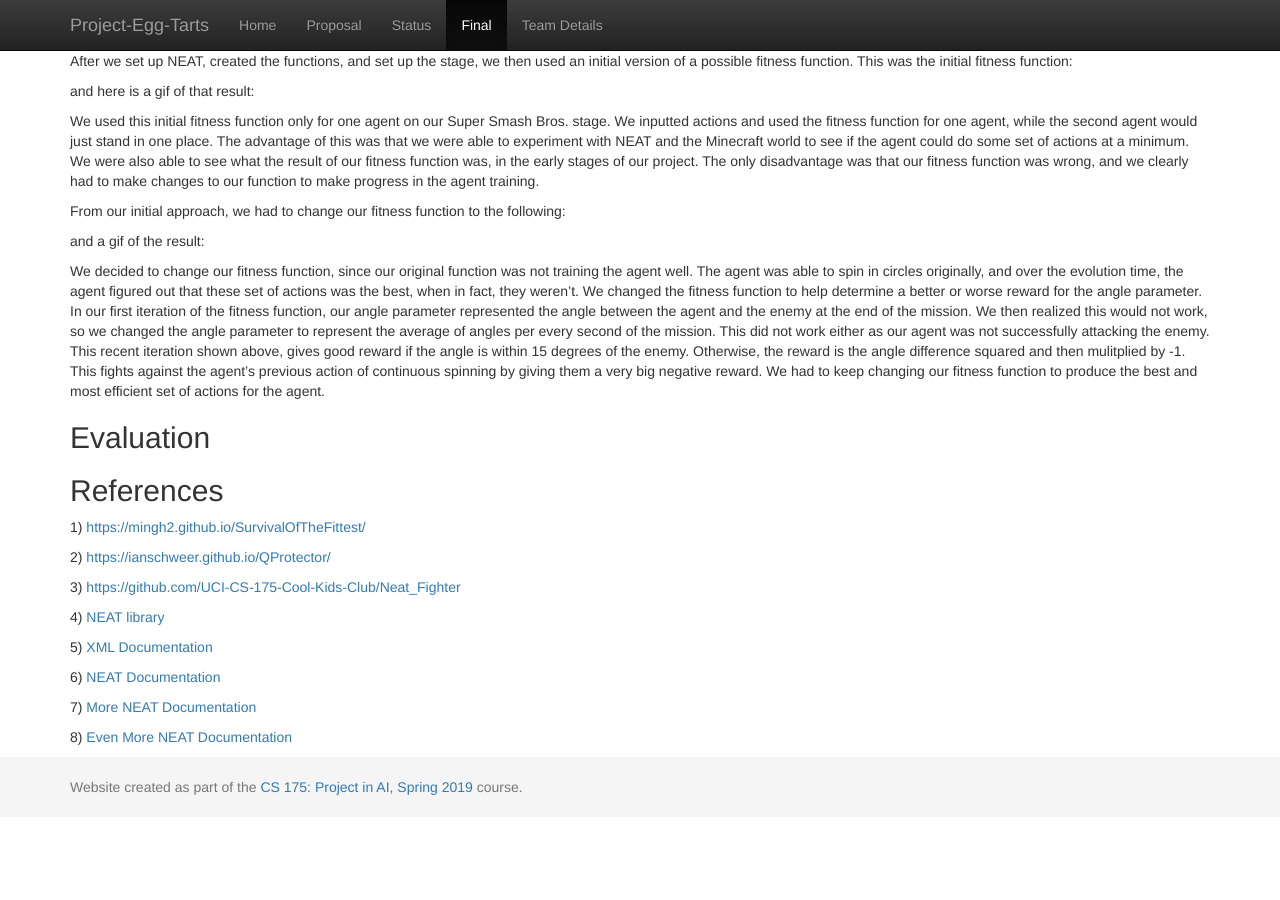
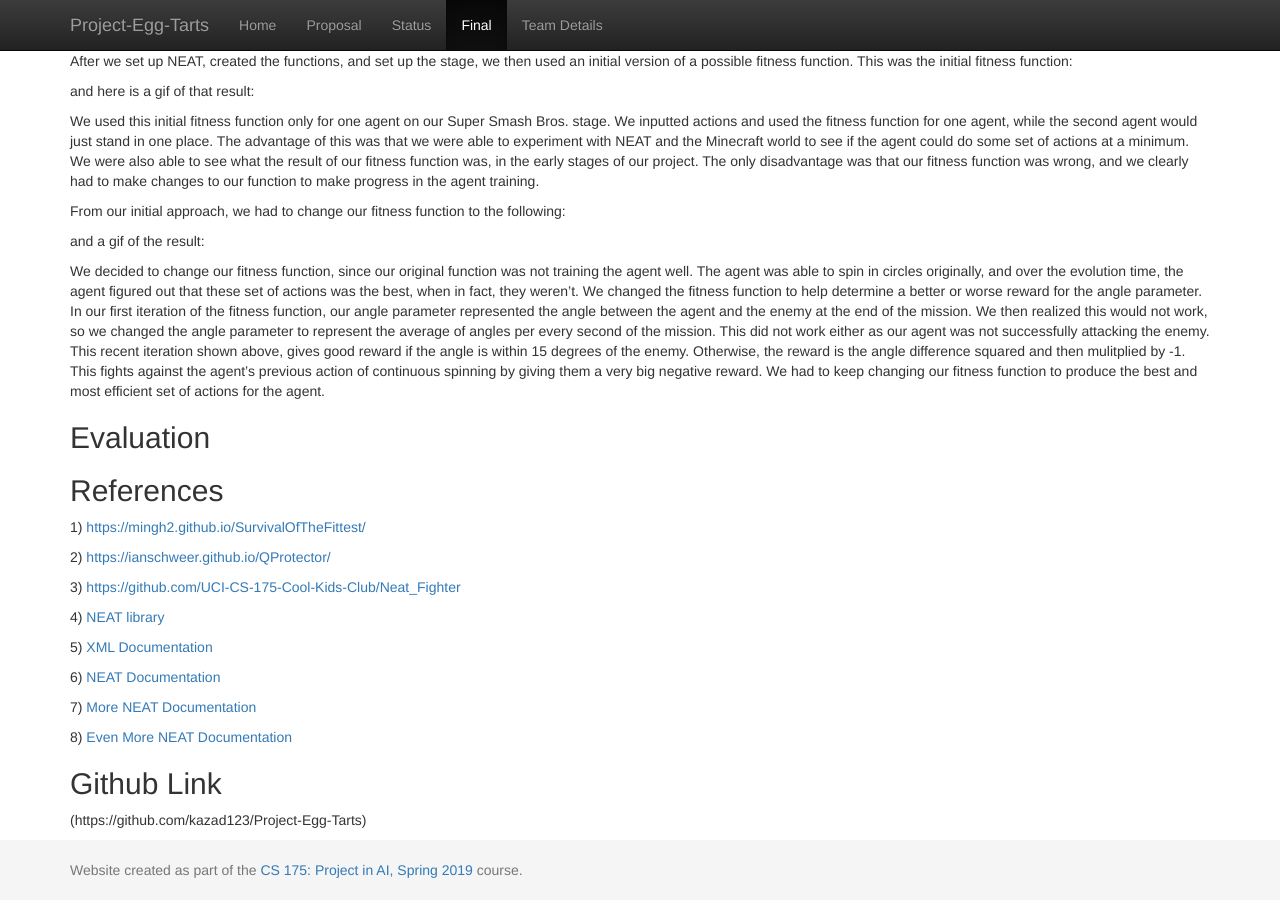
Before and after one commit to kazad123/Project_Egg_Tarts_Website, a Jekyll site: the page built from docs/final.md, in a window 1280 px wide and 900 px high, scrolled down 521 px. Built offline with Jekyll 4.4.1, drawn with Linux system fonts in a browser that asks for light colours; before the commit the page ends 1338 px from its top, so only the background shows below that.

Commit message:
Update final.md

```diff
--- a/docs/final.md
+++ b/docs/final.md
@@ -48,3 +48,6 @@ We decided to change our fitness function, since our original function was not t
 7) [More NEAT Documentation](https://neat-python.readthedocs.io/en/latest/activation.html)
 
 8) [Even More NEAT Documentation](https://neat-python.readthedocs.io/en/latest/xor_example.html)
+
+## Github Link
+(https://github.com/kazad123/Project-Egg-Tarts)
```
